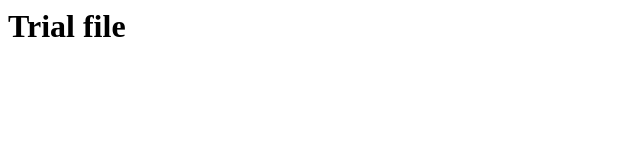
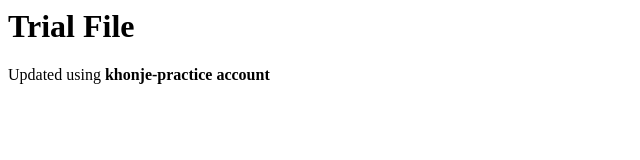
Before and after one commit to khonje-ja/git-course_by_Fattah_Ben, a plain HTML site: page index.html in a window 1280 px wide. Shown: the whole page, without its empty margins (0-640 px from the left). Drawn offline with Linux system fonts and the light colour scheme.

Commit message:
Updated the html file by adding a paragraph text

```diff
--- a/index.html
+++ b/index.html
@@ -1,6 +1,10 @@
 <html>
+
 <body>
-<H1>Trial file</h1>
+<h1>Trial File</h1>
+
+<p> Updated using <b>khonje-practice account</b> </p>
+
 </body>
 
 </html>
```
